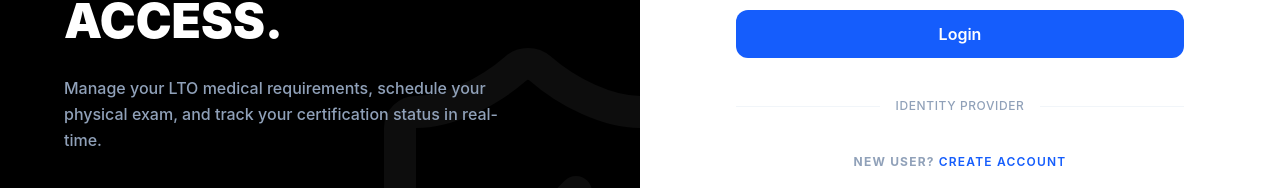
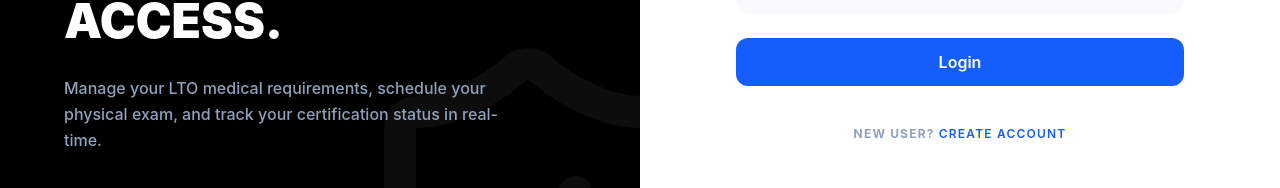
Before and after one commit to defnotTROY/CareSync, a React (Vite) app: page /login in a window 1280 px wide. Shown: the part 464-652 px from the top of the page. Built offline with nearby package versions, Linux system fonts and the light colour scheme; no server answers.

Commit message:
loginfix?

```diff
--- a/src/pages/Login.jsx
+++ b/src/pages/Login.jsx
@@ -176,11 +176,7 @@ export default function Login() {
                             </button>
                         </form>
 
-                        <div className="divider-section flex items-center gap-4 my-8">
-                            <div className="h-px bg-slate-100 flex-1"></div>
-                            <span className="text-xs text-slate-400 font-medium uppercase tracking-wider">Identity Provider</span>
-                            <div className="h-px bg-slate-100 flex-1"></div>
-                        </div>
+
 
 
 
```
